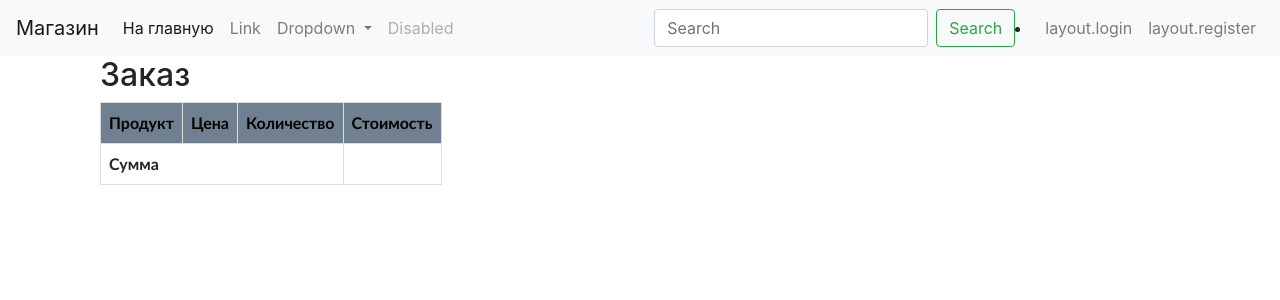
After one commit to A-Kostousov/shop, a Symfony app: template templates/orders/cart.html.twig in a window 1280 px wide. The commit adds this page. Shown: the top 300 px of the page. Run offline with Twig, Linux system fonts and the light colour scheme; the template is opened without the code that fills it, so the values that code supplies are empty; some libraries are stand-ins or nearby versions.

Commit message:
Урок 22. Домашка

```diff
--- a/src/Entity/Order.php
+++ b/src/Entity/Order.php
@@ -4,12 +4,12 @@ namespace App\Entity;
 use Doctrine\Common\Collections\ArrayCollection;
 use Doctrine\Common\Collections\Collection;
 use Doctrine\ORM\Mapping as ORM;
+
 /**
  * @ORM\Entity()
  * @ORM\Table(name="orders")
  */
-class Order
-{
+class Order {
     const STATUS_NEW = 1; // новый
     const STATUS_ORDERED = 2; // заказан
     const STATUS_SENT = 3; // отправлен
--- a/templates/base.html.twig
+++ b/templates/base.html.twig
@@ -5,6 +5,8 @@
         <title>{% block title %}Welcome!{% endblock %}</title>
         <meta name="viewport" content="width=device-width, initial-scale=1, shrink-to-fit=no">
         <link rel="stylesheet" href="https://stackpath.bootstrapcdn.com/bootstrap/4.1.3/css/bootstrap.min.css" integrity="sha384-MCw98/SFnGE8fJT3GXwEOngsV7Zt27NXFoaoApmYm81iuXoPkFOJwJ8ERdknLPMO" crossorigin="anonymous">
+        <link rel="stylesheet" href="https://use.fontawesome.com/releases/v5.3.1/css/all.css" integrity="sha384-mzrmE5qonljUremFsqc01SB46JvROS7bZs3IO2EmfFsd15uHvIt+Y8vEf7N7fWAU" crossorigin="anonymous">
+        <link rel="stylesheet" href="{{ asset('assets/css/main.css') }}">
         {% block stylesheets %}{% endblock %}
     </head>
     <body>
@@ -42,6 +44,11 @@
                     <input class="form-control mr-sm-2" type="search" placeholder="Search" aria-label="Search">
                     <button class="btn btn-outline-success my-2 my-sm-0" type="submit">Search</button>
                 </form>
+                <li class="nav-item">
+                    <span class="navbar-text js-cart-in-header">
+                    {{ render(controller('App\\Controller\\OrderController::cartInHeader')) }}
+                    </span>
+                </li>
                 <ul class="navbar-nav 1">
                     {% if is_granted("IS_AUTHENTICATED_REMEMBERED") %}
                         <li class="nav-item">
@@ -75,9 +82,16 @@
         {% block body %}{% endblock %}
     </div>
 
-        <script src="https://code.jquery.com/jquery-3.3.1.slim.min.js" integrity="sha384-q8i/X+965DzO0rT7abK41JStQIAqVgRVzpbzo5smXKp4YfRvH+8abtTE1Pi6jizo" crossorigin="anonymous"></script>
+        <div class="lmask" id="loading-mask" style="display: none"></div>
+
+        <script
+                src="https://code.jquery.com/jquery-3.3.1.min.js"
+                integrity="sha256-FgpCb/KJQlLNfOu91ta32o/NMZxltwRo8QtmkMRdAu8="
+                crossorigin="anonymous"></script>
         <script src="https://cdnjs.cloudflare.com/ajax/libs/popper.js/1.14.3/umd/popper.min.js" integrity="sha384-ZMP7rVo3mIykV+2+9J3UJ46jBk0WLaUAdn689aCwoqbBJiSnjAK/l8WvCWPIPm49" crossorigin="anonymous"></script>
         <script src="https://stackpath.bootstrapcdn.com/bootstrap/4.1.3/js/bootstrap.min.js" integrity="sha384-ChfqqxuZUCnJSK3+MXmPNIyE6ZbWh2IMqE241rYiqJxyMiZ6OW/JmZQ5stwEULTy" crossorigin="anonymous"></script>
+        <script src="{{ asset('assets/js/main.js') }}"></script>
+
         {% block javascripts %}{% endblock %}
     </body>
 </html>
--- /dev/null
+++ b/templates/orders/cart.html.twig
@@ -0,0 +1,33 @@
+{% extends 'base.html.twig' %}
+ {% block title %}Магазин{% endblock %}
+ {% block body %}
+
+     <div class="col-sm-3">
+     <h2>Заказ {{ cart.id }}</h2>
+     <table id="customers">
+         <thead>
+         <tr>
+             <th scope="col">Продукт</th>
+             <th scope="col">Цена</th>
+             <th scope="col">Количество</th>
+             <th scope="col">Стоимость</th>
+         </tr>
+         </thead>
+         <tbody>
+         {% for order_items in items %}
+             <tr>
+                 <td>{{ order_items.product }}</td>
+                 <td>{{ order_items.price }}</td>
+                 <td>{{ order_items.quantity }}</td>
+                 <td>{{ order_items.cost }}</td>
+             </tr>
+         {% endfor %}
+         <tr>
+             <td colspan="3"><strong>Сумма</strong></td>
+             <td><strong>{{ cart.amount }}</strong></td>
+         </tr>
+         </tbody>
+     </table>
+     </div>
+
+ {% endblock %}
--- /dev/null
+++ b/templates/orders/cart_in_header.html.twig
@@ -0,0 +1,2 @@
+<a href="{{ path('orders_cart') }}"> <i class="fas fa-shopping-cart"></i>
+{{ cart.amount|localizedcurrency('UAH') }}
--- a/templates/partials/products_list.html.twig
+++ b/templates/partials/products_list.html.twig
@@ -7,7 +7,10 @@
                 <p class="card-text">{{ product.description }}</p>
                 <p class="card-text">{{ product.price }} грн.</p>
                 <a href="{{ path('products_show', {'id': product.id}) }}" class="btn btn-info">Подробнее</a>
-                <a href="{{ path('orders_add_to_cart', {'id': product.id, 'quantity': 1}) }}" class="btn btn-primary">В корзину</a>
+
+                <a href="{{ path('orders_add_to_cart', {'id': product.id, 'quantity': 1}) }}"
+                   class="btn btn-primary js-add-to-cart">
+                    <i class="fas fa-cart-plus"></i></a>
             </div>
         </div>
     </div>
```
Also changed, not shown: src/Controller/OrderController.php (+22 -0 lines), src/Service/Orders.php (+12 -12 lines), public/assets/css/main.css (added), public/assets/js/main.js (added), 1 other file.
